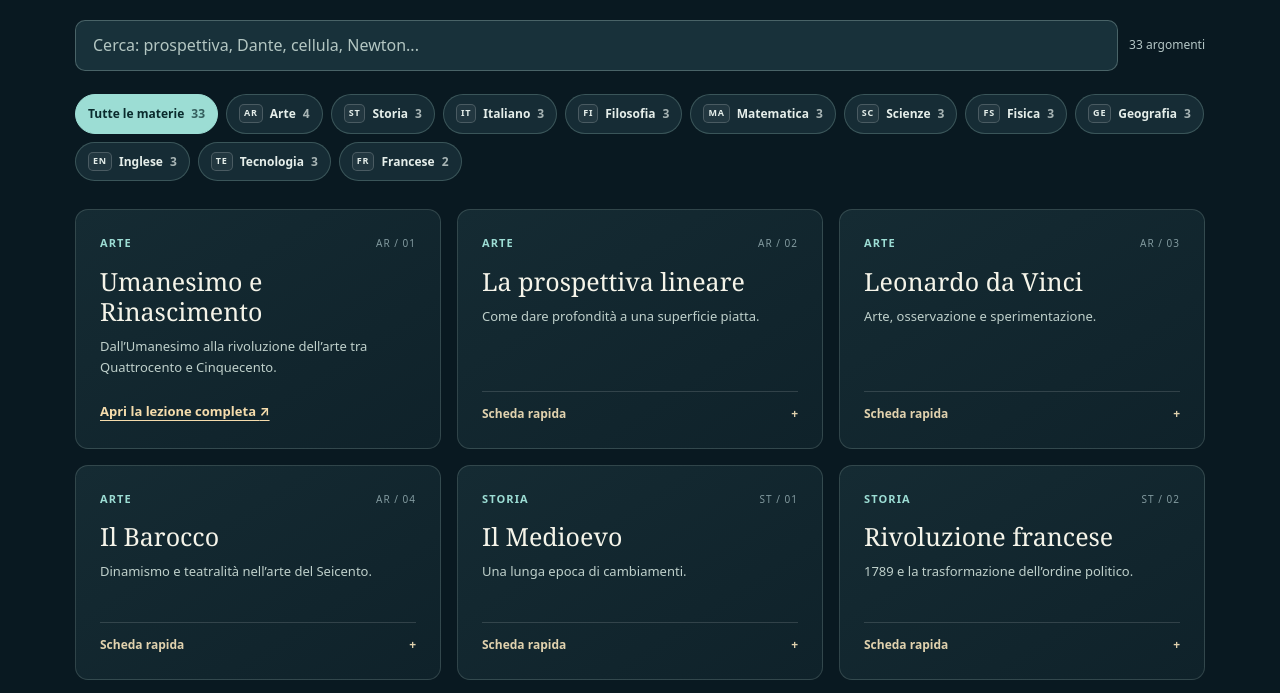
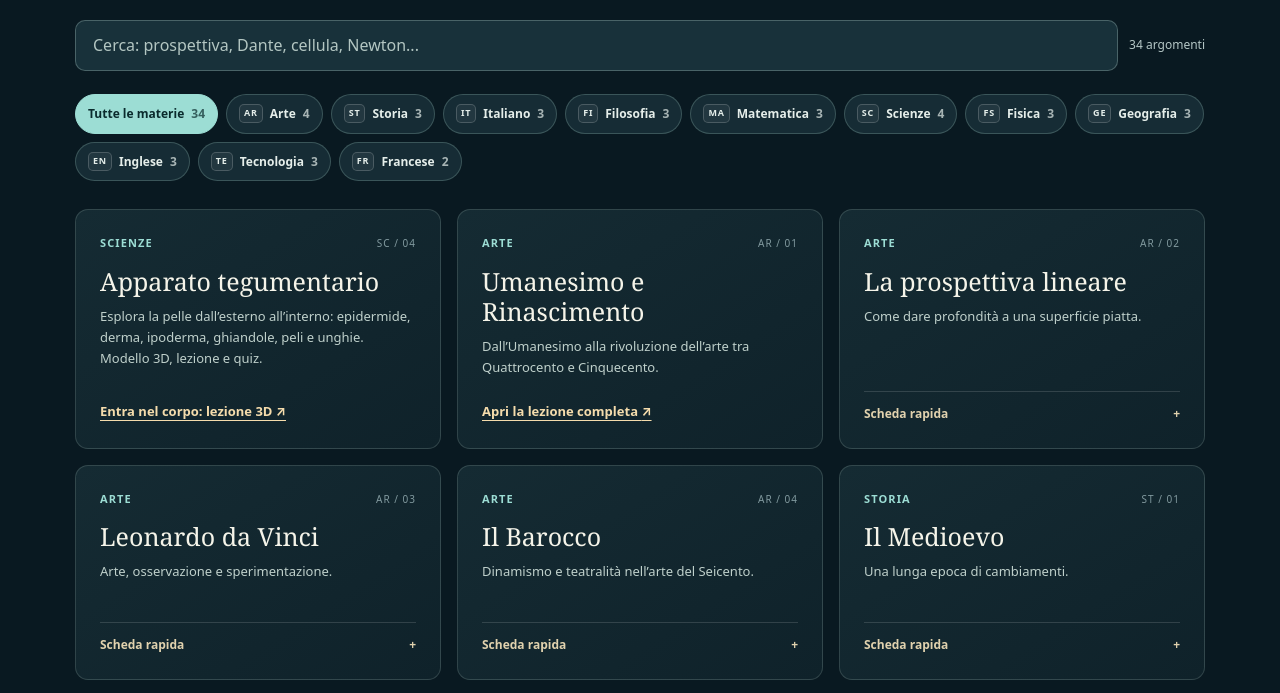
Before and after one commit to h1collab/tutti-uguali-film, a plain HTML site: page subject/index.html in a window 1280 px wide. Shown: the part 1349-2042 px from the top of the page. Drawn offline with Linux system fonts and the light colour scheme.

Commit message:
Add apparato tegumentario to Scienze catalogue

```diff
--- a/subject/index.html
+++ b/subject/index.html
@@ -4,7 +4,7 @@
 <meta charset="utf-8">
 <meta name="viewport" content="width=device-width, initial-scale=1">
 <meta name="theme-color" content="#081820">
-<meta name="description" content="ZORIX Subject: scegli tra 11 materie e 33 argomenti. Ripassi e lezioni di Arte, Storia, Italiano, Filosofia, Matematica, Scienze e altro.">
+<meta name="description" content="ZORIX Subject: scegli tra 11 materie e 34 argomenti. Ripassi e lezioni di Arte, Storia, Italiano, Filosofia, Matematica, Scienze e altro.">
 <meta property="og:title" content="SUBJECT — Materie e argomenti | ZORIX">
 <meta property="og:description" content="Dall’Umanesimo e Rinascimento alla matematica: scegli una materia e studia l’argomento che ti interessa.">
 <link rel="canonical" href="https://movies.zorix.it/subject/">
@@ -30,7 +30,7 @@ nav{display:flex;justify-content:space-between;align-items:center;gap:20px;min-h
 <h1>SUB<em>JECT</em></h1>
 <p class="lead">Una materia alla volta, un argomento alla volta. Scegli ciò che vuoi imparare: dall’<strong>Umanesimo e Rinascimento</strong> all’arte, dalla matematica alla storia, dalle lingue alle scienze.</p>
 <div class="hero-actions"><a class="btn" href="#materie">Esplora gli argomenti ↗</a><a class="btn outline" href="./arte/umanesimo-rinascimento/">Inizia da Arte</a></div>
-<div class="stats"><span><strong>11</strong> materie</span><span><strong>33</strong> schede introduttive</span><span><strong>1</strong> lezione completa</span></div>
+<div class="stats"><span><strong>11</strong> materie</span><span><strong>34</strong> schede introduttive</span><span><strong>1</strong> lezione completa</span></div>
 </div><div class="diagram" aria-hidden="true"><div class="diagram-core"><span>S</span></div><span class="orbit one">ARTE</span><span class="orbit two">SCIENZE</span><span class="orbit three">STORIA</span></div></div></section>
 <section class="section"><div class="wrap">
 <div class="section-title"><div><p class="eyebrow">IN EVIDENZA / ARTE</p><h2>Il primo approfondimento</h2></div><p class="subtle">Un percorso di studio con esempi e quiz.</p></div>
@@ -38,21 +38,23 @@ nav{display:flex;justify-content:space-between;align-items:center;gap:20px;min-h
 </div></section>
 <section class="section panel" id="materie"><div class="wrap">
 <div class="section-title"><div><p class="eyebrow">IL CATALOGO</p><h2>Materie e argomenti</h2></div><p class="subtle">Filtra per materia o cerca una parola.</p></div>
-<div class="searchbar"><label for="search" class="searchbox"><input type="search" id="search" placeholder="Cerca: prospettiva, Dante, cellula, Newton..." autocomplete="off" aria-label="Cerca argomenti"></label><span id="count" class="result-count" aria-live="polite">33 argomenti</span></div>
-<div class="filters" role="group" aria-label="Filtra per materia"><button class="filter" type="button" data-filter="all" aria-pressed="true">Tutte le materie <span class="filter-count">33</span></button>
+<div class="searchbar"><label for="search" class="searchbox"><input type="search" id="search" placeholder="Cerca: prospettiva, Dante, cellula, Newton..." autocomplete="off" aria-label="Cerca argomenti"></label><span id="count" class="result-count" aria-live="polite">34 argomenti</span></div>
+<div class="filters" role="group" aria-label="Filtra per materia"><button class="filter" type="button" data-filter="all" aria-pressed="true">Tutte le materie <span class="filter-count">34</span></button>
 <button class="filter" data-filter="arte" type="button" aria-pressed="false"><span class="filter-mark">AR</span>Arte<span class="filter-count">4</span></button>
 <button class="filter" data-filter="storia" type="button" aria-pressed="false"><span class="filter-mark">ST</span>Storia<span class="filter-count">3</span></button>
 <button class="filter" data-filter="italiano" type="button" aria-pressed="false"><span class="filter-mark">IT</span>Italiano<span class="filter-count">3</span></button>
 <button class="filter" data-filter="filosofia" type="button" aria-pressed="false"><span class="filter-mark">FI</span>Filosofia<span class="filter-count">3</span></button>
 <button class="filter" data-filter="matematica" type="button" aria-pressed="false"><span class="filter-mark">MA</span>Matematica<span class="filter-count">3</span></button>
-<button class="filter" data-filter="scienze" type="button" aria-pressed="false"><span class="filter-mark">SC</span>Scienze<span class="filter-count">3</span></button>
+<button class="filter" data-filter="scienze" type="button" aria-pressed="false"><span class="filter-mark">SC</span>Scienze<span class="filter-count">4</span></button>
 <button class="filter" data-filter="fisica" type="button" aria-pressed="false"><span class="filter-mark">FS</span>Fisica<span class="filter-count">3</span></button>
 <button class="filter" data-filter="geografia" type="button" aria-pressed="false"><span class="filter-mark">GE</span>Geografia<span class="filter-count">3</span></button>
 <button class="filter" data-filter="inglese" type="button" aria-pressed="false"><span class="filter-mark">EN</span>Inglese<span class="filter-count">3</span></button>
 <button class="filter" data-filter="tecnologia" type="button" aria-pressed="false"><span class="filter-mark">TE</span>Tecnologia<span class="filter-count">3</span></button>
 <button class="filter" data-filter="francese" type="button" aria-pressed="false"><span class="filter-mark">FR</span>Francese<span class="filter-count">2</span></button>
 </div>
-<div class="catalogue" id="topics"><article class="topic" data-subject="arte" data-search="arte umanesimo e rinascimento dall’umanesimo alla rivoluzione dell’arte tra quattrocento e cinquecento. l’umanesimo valorizza lo studio dei classici e la capacità critica dell’essere umano. il rinascimento sviluppa nuove forme artistiche: prospettiva, studio della natura e dialogo con l’antichità. a firenze lavorano brunelleschi, donatello e masaccio; poi leonardo, michelangelo e raffaello.">
+<div class="catalogue" id="topics"><article class="topic" data-subject="scienze" data-search="scienze biologia apparato tegumentario pelle epidermide derma ipoderma ghiandole sudoripare sebacee peli unghie viaggio 3d corpo umano">
+<div class="topic-top"><span class="topic-subject">Scienze</span><span class="topic-no">SC / 04</span></div><h3>Apparato tegumentario</h3><p>Esplora la pelle dall’esterno all’interno: epidermide, derma, ipoderma, ghiandole, peli e unghie. Modello 3D, lezione e quiz.</p><div class="topic-actions"><a class="open-link" href="./scienze/apparato-tegumentario/">Entra nel corpo: lezione 3D ↗</a></div></article>
+<article class="topic" data-subject="arte" data-search="arte umanesimo e rinascimento dall’umanesimo alla rivoluzione dell’arte tra quattrocento e cinquecento. l’umanesimo valorizza lo studio dei classici e la capacità critica dell’essere umano. il rinascimento sviluppa nuove forme artistiche: prospettiva, studio della natura e dialogo con l’antichità. a firenze lavorano brunelleschi, donatello e masaccio; poi leonardo, michelangelo e raffaello.">
 <div class="topic-top"><span class="topic-subject">Arte</span><span class="topic-no">AR / 01</span></div>
 <h3>Umanesimo e Rinascimento</h3><p>Dall’Umanesimo alla rivoluzione dell’arte tra Quattrocento e Cinquecento.</p>
 <div class="topic-actions"><a class="open-link" href="./arte/umanesimo-rinascimento/">Apri la lezione completa <span aria-hidden="true">↗</span></a></div>
```
